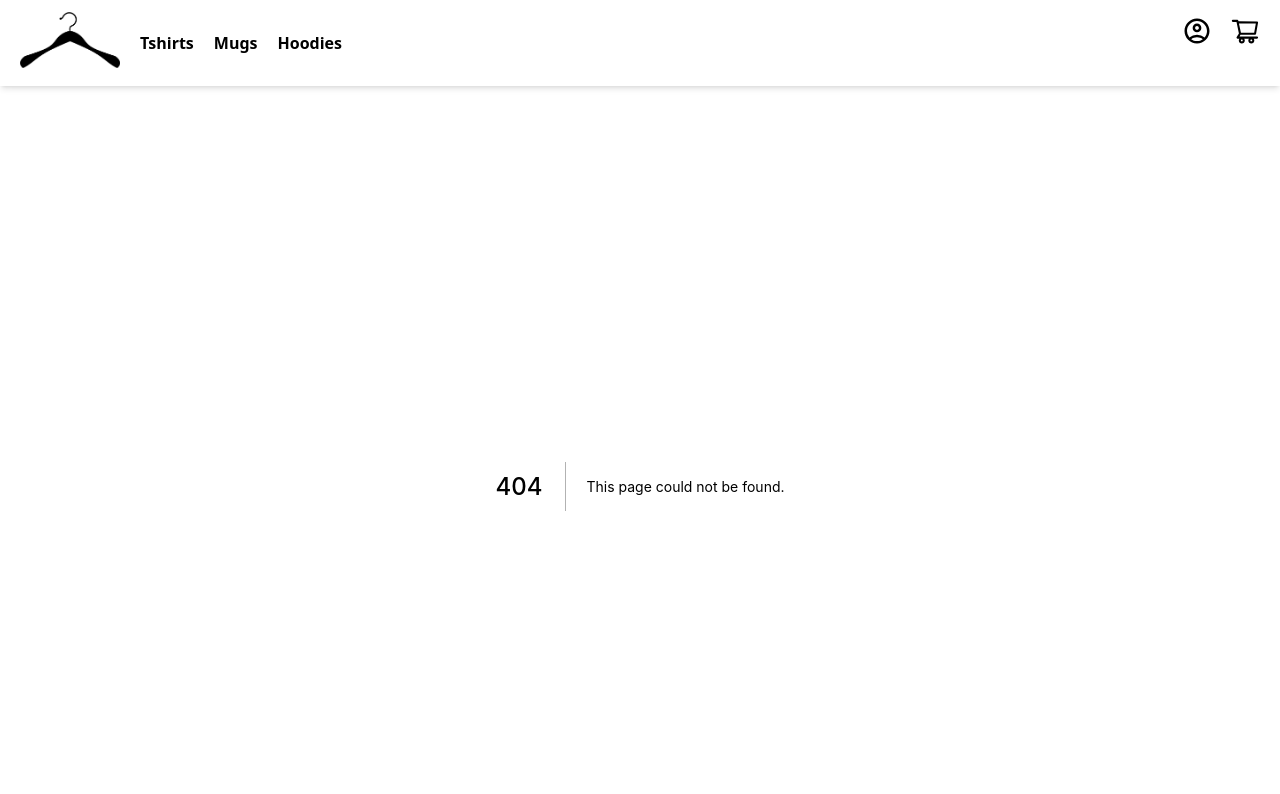
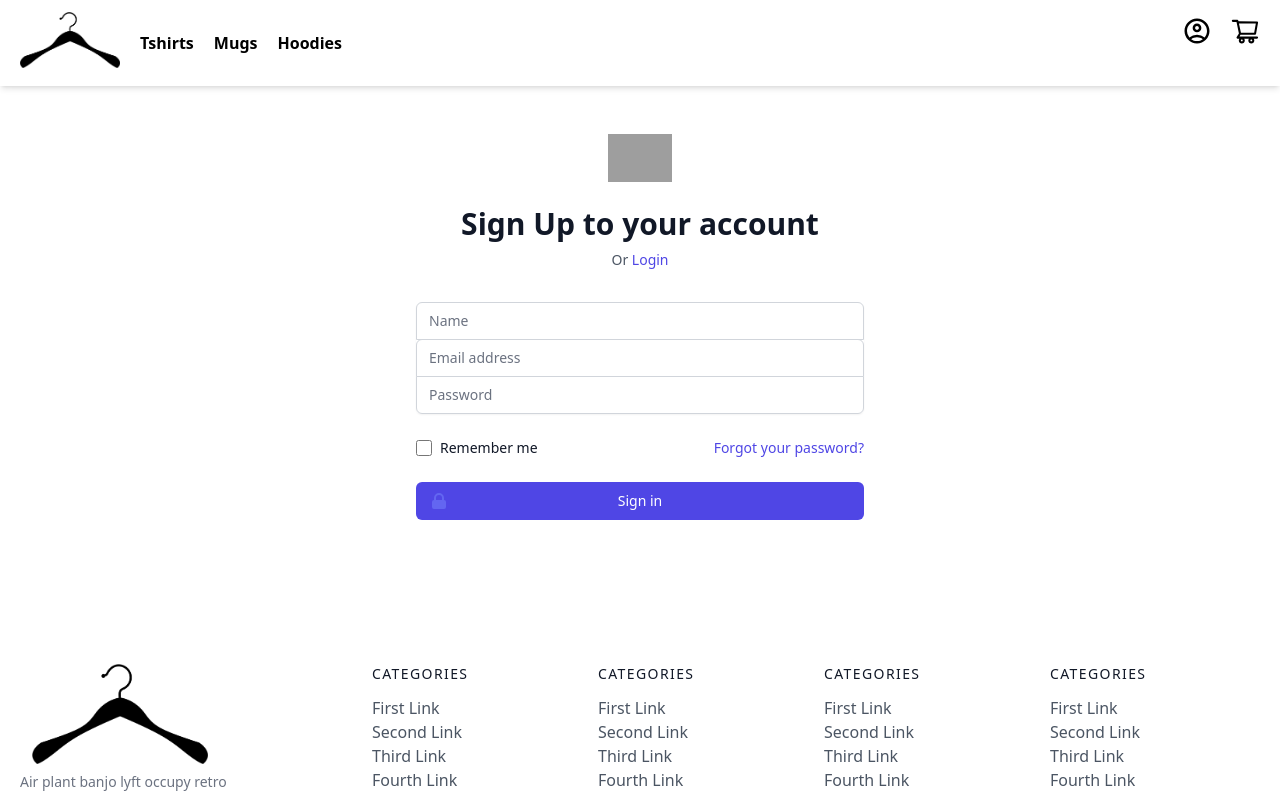
Before and after one commit to rohangore1999/NEXTJS-ECOMMERCE-APP, a Next.js app: page /signup in a window 1280 px wide. Before the commit this address had no page. Shown: the top 794 px of the page. Built offline with nearby package versions, Linux system fonts and the light colour scheme; grey boxes are pictures that could not be loaded.

Commit message:
Sign Up data to MongoDb

```diff
--- a/models/User.js
+++ b/models/User.js
@@ -14,4 +14,4 @@
 mongoose.models = {} //whenever the Product.js imported it will try to create and model and give error "cannot overwrite" so we are creating empty model to avoide that error
 
 // exporting so that we can use
-export default mongoose.model("Order", UserSchema)
+export default mongoose.model("User", UserSchema)
--- /dev/null
+++ b/pages/api/signup.js
@@ -0,0 +1,25 @@
+// Next.js API route support: https://nextjs.org/docs/api-routes/introduction
+
+import User from "../../models/User"
+import connectDb from "../../middleware/mongoose"
+
+// role of getproduct api is to simply returning the products when they call
+// so for that we need to first fetch the products data from our mongodb database, then return it when api call
+
+const handler = async (req, res) => {
+    if (req.method === "POST") {
+        // if the methond is post then, do signup
+        console.log(req.body)
+        let signup = new User(req.body)
+        // to save the created product
+        await signup.save()
+
+        res.status(200).json({ success: "success" }) //returning all the products
+    }
+    else {
+        // dont deal, show bad req >> 400
+        res.status(400).json({ error: "This method is not allowed" }) //returning all the products
+    }
+}
+
+export default connectDb(handler) // while exporting the handle we are passing it through connectDb so it will make sure that our database is connected or not
--- a/pages/login.js
+++ b/pages/login.js
@@ -1,3 +1,4 @@
+import Link from 'next/link'
 import React from 'react'
 
 function login() {
@@ -9,20 +10,24 @@
                     <h2 className="mt-6 text-center text-3xl font-extrabold text-gray-900">Sign in to your account</h2>
                     <p className="mt-2 text-center text-sm text-gray-600">
                         Or
-                        <a href="#" className="font-medium text-indigo-600 hover:text-indigo-500"> Signup </a>
+                        <Link href={'/signup'}>
+                        <a className="font-medium text-indigo-600 hover:text-indigo-500"> Signup </a>
+                        </Link>
                     </p>
                 </div>
+
+
                 <form className="mt-8 space-y-6" action="#" method="POST">
                     <input type="hidden" name="remember" value="true" />
                     <div className="rounded-md shadow-sm -space-y-px">
                         <div>
-                            <label for="email-address" className="sr-only">Email address</label>
-                            <input id="email-address" name="email" type="email" autocomplete="email" required className="appearance-none rounded-none
+                            <label htmlFor="email-address" className="sr-only">Email address</label>
+                            <input id="email-address" name="email" type="email" autoComplete="email" required className="appearance-none rounded-none
                             relative block w-full px-3 py-2 border border-gray-300 placeholder-gray-500 text-gray-900 rounded-t-md focus:outline-none focus:ring-indigo-500 focus:border-indigo-500 focus:z-10 sm:text-sm" placeholder="Email address" />
                         </div>
                         <div>
-                            <label for="password" className="sr-only">Password</label>
-                            <input id="password" name="password" type="password" autocomplete="current-password" required className="appearance-none rounded-none relative block w-full px-3 py-2 border border-gray-300 placeholder-gray-500 text-gray-900 rounded-b-md focus:outline-none
+                            <label htmlFor="password" className="sr-only">Password</label>
+                            <input id="password" name="password" type="password" autoComplete="current-password" required className="appearance-none rounded-none relative block w-full px-3 py-2 border border-gray-300 placeholder-gray-500 text-gray-900 rounded-b-md focus:outline-none
                             focus:ring-indigo-500 focus:border-indigo-500 focus:z-10 sm:text-sm" placeholder="Password" />
                         </div>
                     </div>
@@ -31,7 +36,7 @@
                         <div className="flex items-center">
                             <input id="remember-me" name="remember-me" type="checkbox" className="h-4 w-4 text-indigo-600 focus:ring-indigo-500 border-gray-300
                             rounded" />
-                            <label for="remember-me" className="ml-2 block text-sm text-gray-900"> Remember me </label>
+                            <label htmlFor="remember-me" className="ml-2 block text-sm text-gray-900"> Remember me </label>
                         </div>
 
                         <div className="text-sm">
@@ -43,13 +48,14 @@
                         <button type="submit" className="group relative w-full flex justify-center py-2 px-4 border border-transparent text-sm font-medium rounded-md text-white bg-indigo-600 hover:bg-indigo-700 focus:outline-none focus:ring-2 focus:ring-offset-2 focus:ring-indigo-500">
                             <span className="absolute left-0 inset-y-0 flex items-center pl-3">
                                 <svg className="h-5 w-5 text-indigo-500 group-hover:text-indigo-400" xmlns="http://www.w3.org/2000/svg" viewBox="0 0 20 20" fill="currentColor" aria-hidden="true">
-                                    <path fill-rule="evenodd" d="M5 9V7a5 5 0 0110 0v2a2 2 0 012 2v5a2 2 0 01-2 2H5a2 2 0 01-2-2v-5a2 2
-                                    0 012-2zm8-2v2H7V7a3 3 0 016 0z" clip-rule="evenodd" />
+                                    <path fillRule="evenodd" d="M5 9V7a5 5 0 0110 0v2a2 2 0 012 2v5a2 2 0 01-2 2H5a2 2 0 01-2-2v-5a2 2
+                                    0 012-2zm8-2v2H7V7a3 3 0 016 0z" clipRule="evenodd" />
                                 </svg>
                             </span>
                             Sign in
                         </button>
                     </div>
+
                 </form>
             </div>
         </div>
--- /dev/null
+++ b/pages/signup.js
@@ -0,0 +1,131 @@
+import React from 'react'
+import Link from 'next/link'
+import { useState } from 'react'
+import { ToastContainer, toast } from 'react-toastify';
+import 'react-toastify/dist/ReactToastify.css';
+
+function signup() {
+    const [name, setName] = useState()
+    const [email, setEmail] = useState()
+    const [password, setPassword] = useState()
+
+
+    const handleSubmit = async (e) => {
+        e.preventDefault()
+        // making Json object format
+        const data = { name, email, password };
+
+        // making POST request
+        let res = await fetch('http://localhost:3000/api/signup', {
+            method: 'POST', // or 'PUT'
+            headers: {
+                'Content-Type': 'application/json',
+            },
+            body: JSON.stringify(data),
+        })
+
+        // getting the response(optionally)
+        let response = await res.json()
+        console.log(response)
+
+        setName("")
+        setEmail("")
+        setPassword("")
+
+        toast.success('User Registered Successfully', {
+            position: "bottom-left",
+            autoClose: 1000,
+            hideProgressBar: false,
+            closeOnClick: true,
+            pauseOnHover: true,
+            draggable: true,
+            progress: undefined,
+        });
+    }
+
+
+
+    return (
+        <div className="min-h-full flex items-center justify-center py-12 px-4 sm:px-6 lg:px-8">
+            <ToastContainer
+                position="bottom-left"
+                autoClose={1000}
+                hideProgressBar={false}
+                newestOnTop={false}
+                closeOnClick
+                rtl={false}
+                pauseOnFocusLoss
+                draggable
+                pauseOnHover
+            />
+
+            <div className="max-w-md w-full space-y-8">
+
+                <div>
+                    <img className="mx-auto h-12 w-auto" src="https://tailwindui.com/img/logos/workflow-mark-indigo-600.svg" alt="Workflow" />
+                    <h2 className="mt-6 text-center text-3xl font-extrabold text-gray-900">Sign Up to your account</h2>
+                    <p className="mt-2 text-center text-sm text-gray-600">
+                        Or
+                        <Link href={'/login'}>
+                            <a className="font-medium text-indigo-600 hover:text-indigo-500"> Login </a>
+                        </Link>
+                    </p>
+                </div>
+
+
+                <form onSubmit={handleSubmit} className="mt-8 space-y-6" action="#" method="POST">
+                    <input type="hidden" name="remember" value="true" />
+
+                    <div className="rounded-md shadow-sm -space-y-px">
+
+                        <div>
+                            <label htmlFor="name" className="sr-only">Name</label>
+                            <input value={name} onChange={(e) => setName(e.target.value)} id="name" name="name" type="name" autoComplete="name" required className="appearance-none rounded-none
+                            relative block w-full px-3 py-2 border border-gray-300 placeholder-gray-500 text-gray-900 rounded-t-md focus:outline-none focus:ring-indigo-500 focus:border-indigo-500 focus:z-10 sm:text-sm" placeholder="Name" />
+                        </div>
+
+                        <div>
+                            <label htmlFor="email" className="sr-only">Email address</label>
+                            <input value={email} onChange={(e) => setEmail(e.target.value)} id="email" name="email" type="email" autoComplete="email" required className="appearance-none rounded-none
+                            relative block w-full px-3 py-2 border border-gray-300 placeholder-gray-500 text-gray-900 rounded-t-md focus:outline-none focus:ring-indigo-500 focus:border-indigo-500 focus:z-10 sm:text-sm" placeholder="Email address" />
+                        </div>
+
+                        <div>
+                            <label htmlFor="password" className="sr-only">Password</label>
+                            <input value={password} onChange={(e) => setPassword(e.target.value)} id="password" name="password" type="password" autoComplete="current-password" required className="appearance-none rounded-none relative block w-full px-3 py-2 border border-gray-300 placeholder-gray-500 text-gray-900 rounded-b-md focus:outline-none
+                            focus:ring-indigo-500 focus:border-indigo-500 focus:z-10 sm:text-sm" placeholder="Password" />
+                        </div>
+
+                    </div>
+
+                    <div className="flex items-center justify-between">
+                        <div className="flex items-center">
+                            <input id="remember-me" name="remember-me" type="checkbox" className="h-4 w-4 text-indigo-600 focus:ring-indigo-500 border-gray-300
+                            rounded" />
+                            <label htmlFor="remember-me" className="ml-2 block text-sm text-gray-900"> Remember me </label>
+                        </div>
+
+                        <div className="text-sm">
+                            <a href="#" className="font-medium text-indigo-600 hover:text-indigo-500"> Forgot your password? </a>
+                        </div>
+                    </div>
+
+                    <div>
+                        <button type="submit" className="group relative w-full flex justify-center py-2 px-4 border border-transparent text-sm font-medium rounded-md text-white bg-indigo-600 hover:bg-indigo-700 focus:outline-none focus:ring-2 focus:ring-offset-2 focus:ring-indigo-500">
+                            <span className="absolute left-0 inset-y-0 flex items-center pl-3">
+                                <svg className="h-5 w-5 text-indigo-500 group-hover:text-indigo-400" xmlns="http://www.w3.org/2000/svg" viewBox="0 0 20 20" fill="currentColor" aria-hidden="true">
+                                    <path fillRule="evenodd" d="M5 9V7a5 5 0 0110 0v2a2 2 0 012 2v5a2 2 0 01-2 2H5a2 2 0 01-2-2v-5a2 2
+                                    0 012-2zm8-2v2H7V7a3 3 0 016 0z" clipRule="evenodd" />
+                                </svg>
+                            </span>
+                            Sign in
+                        </button>
+                    </div>
+
+                </form>
+            </div>
+        </div>
+    )
+}
+
+export default signup
```
